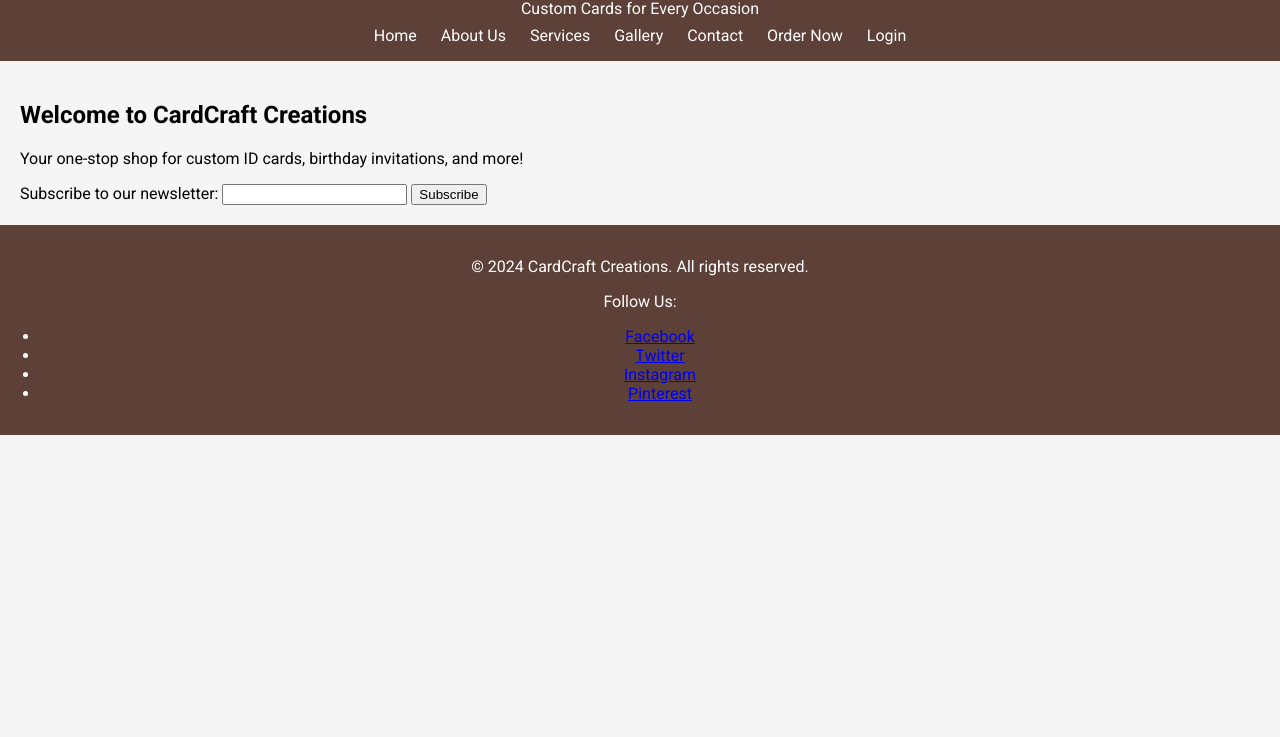
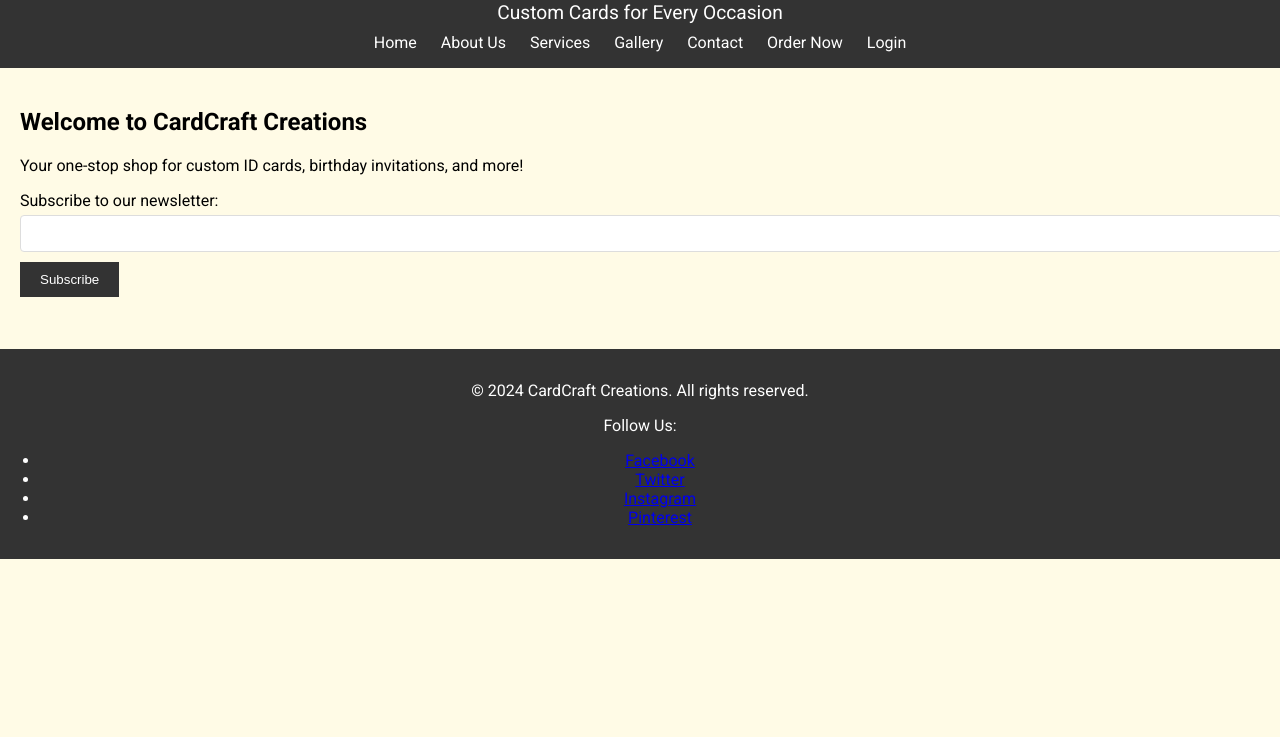
Before and after one commit to A-A75/cardcraft-creations, a plain HTML site: page index.html in a window 1280 px wide. Shown: the part 63-800 px from the top of the page. Drawn offline with Linux system fonts and the light colour scheme.

Commit message:
Update styles.css

```diff
--- a/styles.css
+++ b/styles.css
@@ -1,13 +1,13 @@
 body {
-    font-family: 'Roboto', Arial, sans-serif;
+    font-family: 'Roboto', 'Montserrat', Arial, sans-serif;
     margin: 0;
     padding: 0;
-    background-color: #f5f5f5; /* Light earth tone background */
+    background-color: #fffbe6; /* Cream background */
 }
 
 header, footer {
-    background-color: #5d4037; /* Dark brown */
-    color: #fff; /* White text */
+    background-color: #333;
+    color: #fff;
     text-align: center;
     padding: 1em 0;
 }
@@ -18,7 +18,8 @@ header h1 {
 }
 
 header p {
-    margin: .5em 0;
+    margin: 0.5em 0;
+    font-size: 1.2em;
 }
 
 nav ul {
@@ -33,12 +34,54 @@ nav ul li {
 }
 
 nav ul li a {
-    color: #fff; /* White text */
+    color: #fff;
     text-decoration: none;
+    font-size: 1em;
 }
 
 main {
     padding: 20px;
 }
 
-/* Add more CSS styles as needed */
+.banner, .responsive-img {
+    width: 100%;
+    height: auto;
+}
+
+section {
+    margin-bottom: 2em;
+}
+
+.gallery-item {
+    display: inline-block;
+    margin: 10px;
+    text-align: center;
+}
+
+.gallery-item img {
+    width: 100%;
+    max-width: 200px;
+    height: auto;
+    border: 1px solid #ddd;
+}
+
+form label {
+    display: block;
+    margin: 10px 0 5px;
+}
+
+form input, form textarea {
+    width: 100%;
+    padding: 10px;
+    margin-bottom: 10px;
+    border: 1px solid #ddd;
+    border-radius: 4px;
+}
+
+form button {
+    background-color: #333;
+    color: #fff;
+    border: none;
+    padding: 10px 20px;
+    cursor: pointer;
+    border-radius: 4
```
